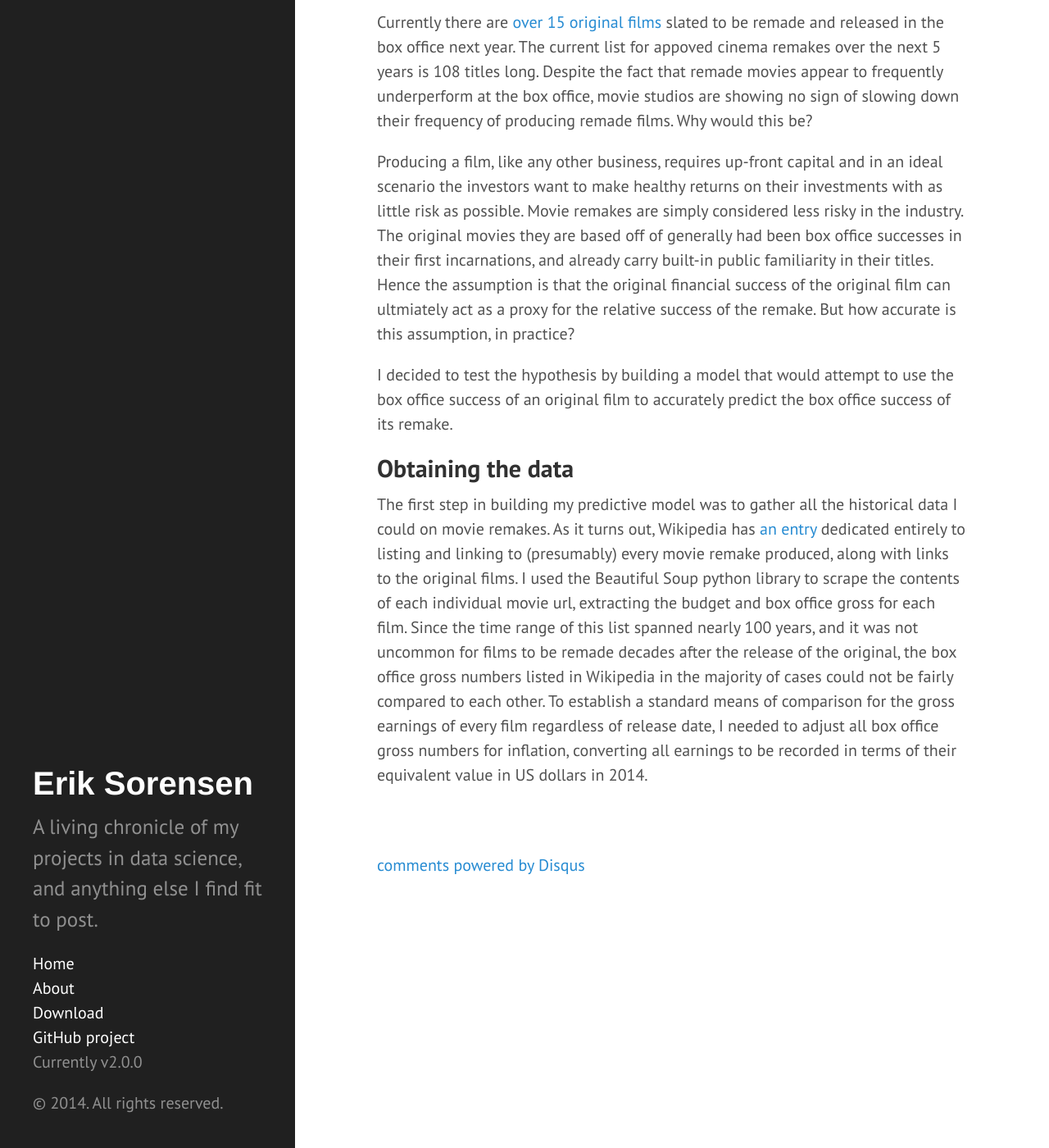
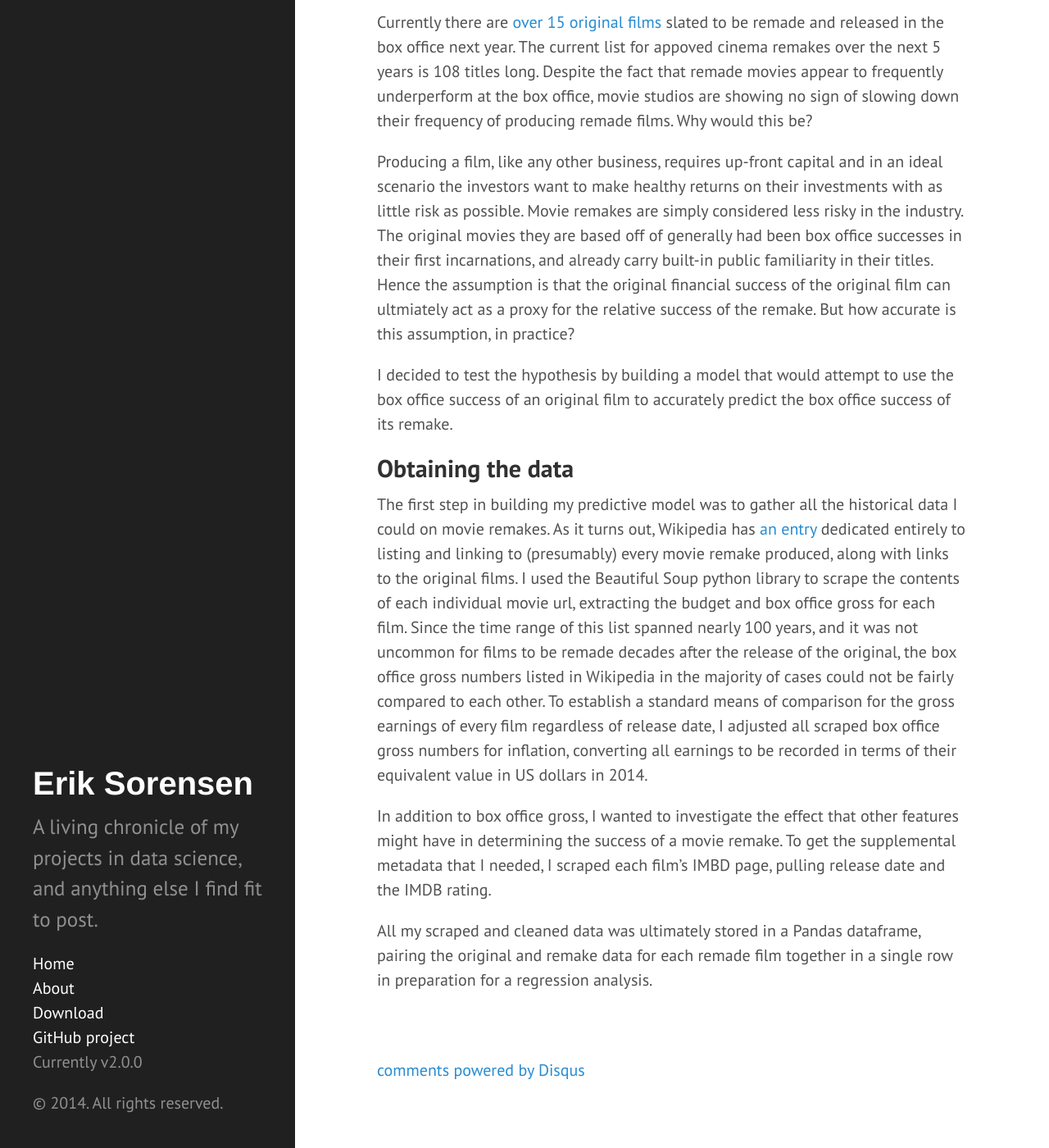
Before and after one commit to squip/squip.github.io, a Jekyll site: the page built from _posts/2014-06-04-node-1.md, in a window 1280 px wide and 1400 px high, scrolled down 218 px. Shown: the whole window at 82% size. Built offline with Jekyll 4.4.1, drawn with Linux system fonts in a browser that asks for light colours; Markdown is read by kramdown in place of the engine named in the settings; comment, search, counter and statistics services are not loaded.

Commit message:
adding to post

```diff
--- a/_posts/2014-06-04-node-1.md
+++ b/_posts/2014-06-04-node-1.md
@@ -13,4 +13,8 @@ I decided to test the hypothesis by building a model that would attempt to use t
 
 ## Obtaining the data
 
-The first step in building my predictive model was to gather all the historical data I could on movie remakes.  As it turns out, Wikipedia has [an entry](http://en.wikipedia.org/wiki/List_of_film_remakes) dedicated entirely to listing and linking to (presumably) every movie remake produced, along with links to the original films.  I used the Beautiful Soup python library to scrape the contents of each individual movie url, extracting the budget and box office gross for each film. Since the time range of this list spanned nearly 100 years, and it was not uncommon for films to be remade decades after the release of the original, the box office gross numbers listed in Wikipedia in the majority of cases could not be fairly compared to each other. To establish a standard means of comparison for the gross earnings of every film regardless of release date, I needed to adjust all box office gross numbers for inflation, converting all earnings to be recorded in terms of their equivalent value in US dollars in 2014.
+The first step in building my predictive model was to gather all the historical data I could on movie remakes.  As it turns out, Wikipedia has [an entry](http://en.wikipedia.org/wiki/List_of_film_remakes) dedicated entirely to listing and linking to (presumably) every movie remake produced, along with links to the original films.  I used the Beautiful Soup python library to scrape the contents of each individual movie url, extracting the budget and box office gross for each film. Since the time range of this list spanned nearly 100 years, and it was not uncommon for films to be remade decades after the release of the original, the box office gross numbers listed in Wikipedia in the majority of cases could not be fairly compared to each other. To establish a standard means of comparison for the gross earnings of every film regardless of release date, I adjusted all scraped box office gross numbers for inflation, converting all earnings to be recorded in terms of their equivalent value in US dollars in 2014.
+
+In addition to box office gross, I wanted to investigate the effect that other features might have in determining the success of a movie remake. To get the supplemental metadata that I needed, I scraped each film's IMBD page, pulling release date and the IMDB rating.
+
+All my scraped and cleaned data was ultimately stored in a Pandas dataframe, pairing the original and remake data for each remade film together in a single row in preparation for a regression analysis.
```
